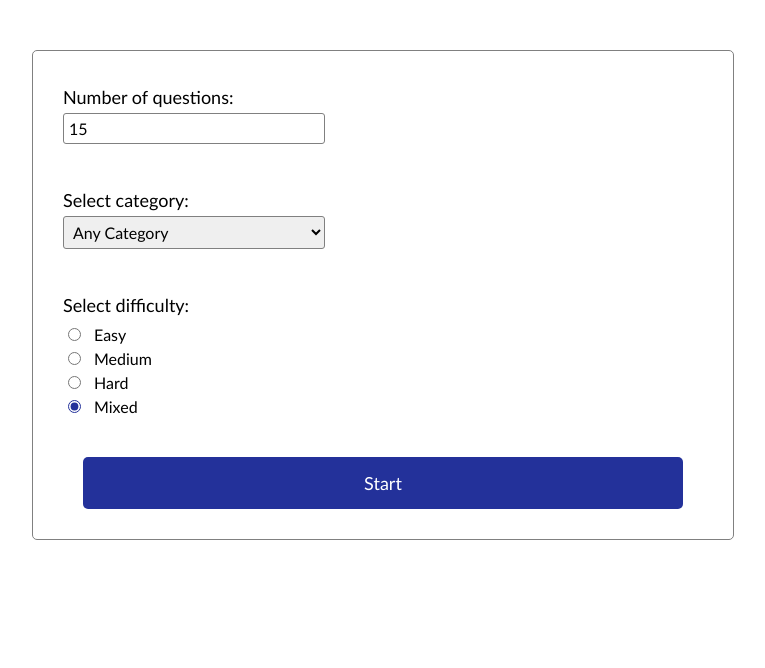
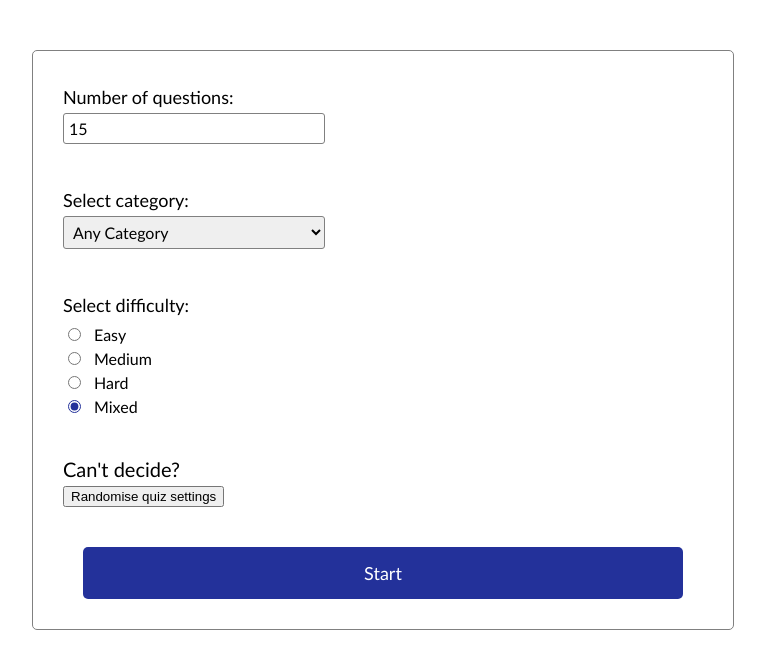
Before and after one commit to fran-mowat/trivia, an Angular app: page / in a window 1280 px wide. Shown: the top 668 px of the page, without its empty margins (257-1022 px from the left). Built offline with nearby package versions, Linux system fonts and the light colour scheme.

Commit message:
created randomise quiz settings button

```diff
--- a/src/app/settings/settings.html
+++ b/src/app/settings/settings.html
@@ -59,6 +59,11 @@
   </div>
 
   <div>
+    <div>Can't decide?</div>
+    <button type="button" (click)="randomiseQuizSettings()">Randomise quiz settings</button>
+  </div>
+
+  <div>
     <input type="button" value="Start" id="start" (click)="constructApiUrl()" />
   </div>
 </div>
--- a/src/app/settings/settings.ts
+++ b/src/app/settings/settings.ts
@@ -29,7 +29,7 @@ export class Settings {
     { id: 24, name: 'Politics' },
     { id: 20, name: 'Mythology' },
     { id: 27, name: 'Animals' },
-    { id: 25, name: 'Art' },
+    { id: 25, name: 'Art' }
   ];
 
   triggerQuestions = output<QuestionDetails>();
@@ -44,6 +44,27 @@ export class Settings {
     } else {
       startButton?.classList.remove('disabled');
     }
+  }
+
+  randomiseQuizSettings(){
+    let questionCountOptions = [10, 15, 20, 25, 30, 35, 40, 45, 50];
+    questionCountOptions = questionCountOptions.filter(option => option != this.questionCount());
+    let questionCountIndex = Math.floor(Math.random() * questionCountOptions.length);
+    this.questionCount.set(questionCountOptions[questionCountIndex]);
+
+    let selectedCategoryId;
+
+    do {
+      let categoryIndex = Math.floor(Math.random() * this.categoryOptions.length);
+      selectedCategoryId = this.categoryOptions[categoryIndex].id;
+    } while (this.categoryCode() == selectedCategoryId);
+
+    this.categoryCode.set(selectedCategoryId);
+
+    let difficultyOptions = ['easy', 'medium', 'hard', 'mixed'];
+    difficultyOptions = difficultyOptions.filter(option => option != this.difficulty());
+    let difficultyIndex = Math.floor(Math.random() * difficultyOptions.length);
+    this.difficulty.set(difficultyOptions[difficultyIndex]);
   }
 
   constructApiUrl() {
```
